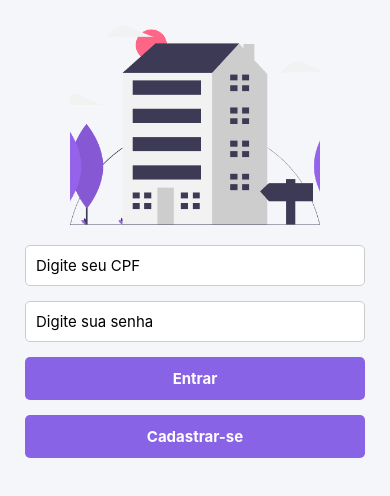
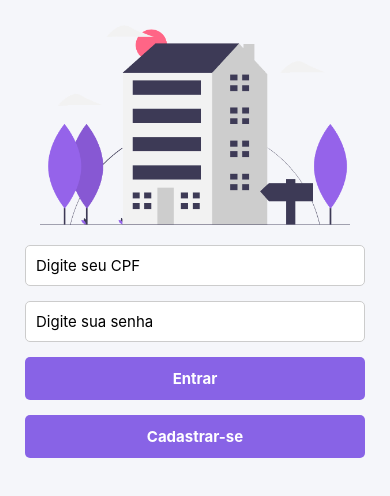
Before and after one commit to AceVinicius/cond-manager-app, a React Native app: screen /LoginScreen in a window 390 px wide. Shown: the top 496 px of the page. Built offline with nearby package versions, Linux system fonts and the light colour scheme.

Commit message:
Fixed Login image size

```diff
--- a/src/screens/LoginScreen/style.js
+++ b/src/screens/LoginScreen/style.js
@@ -9,7 +9,7 @@ const styles = StyleSheet.create({
     padding: 25,
   },
   image: {
-    width: 250,
+    width: 310,
     height: 200,
     marginLeft: 'auto',
     marginRight: 'auto',
```
